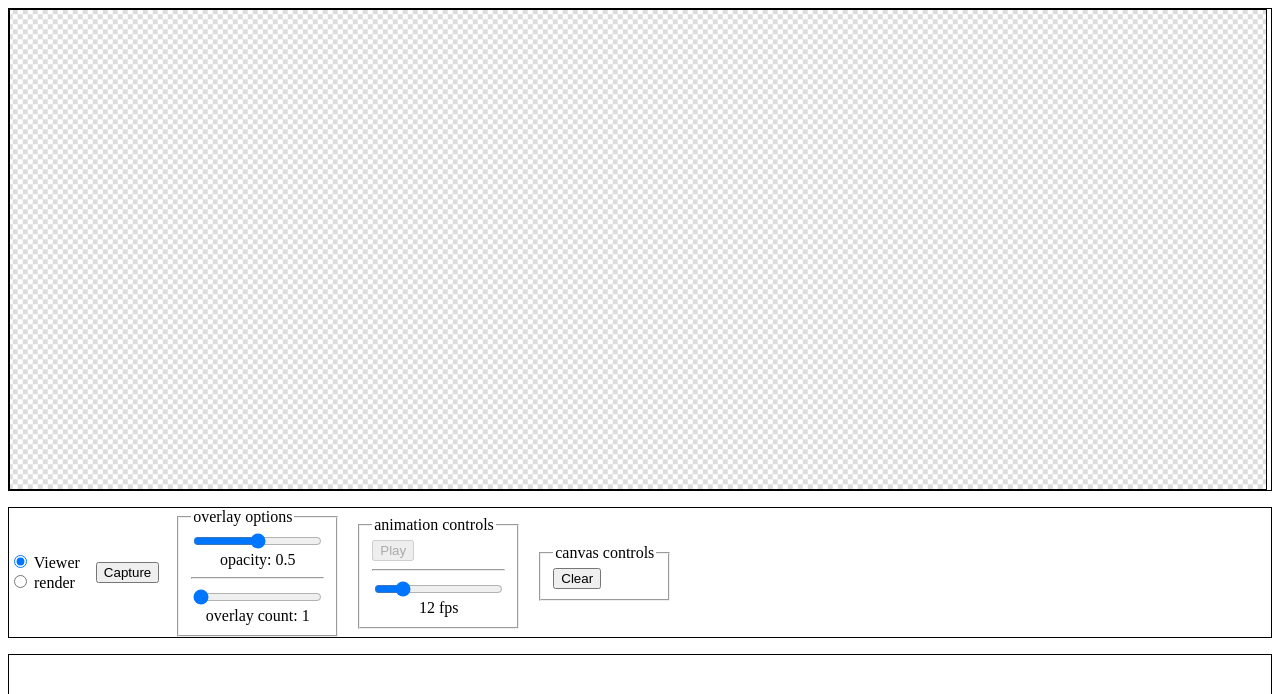
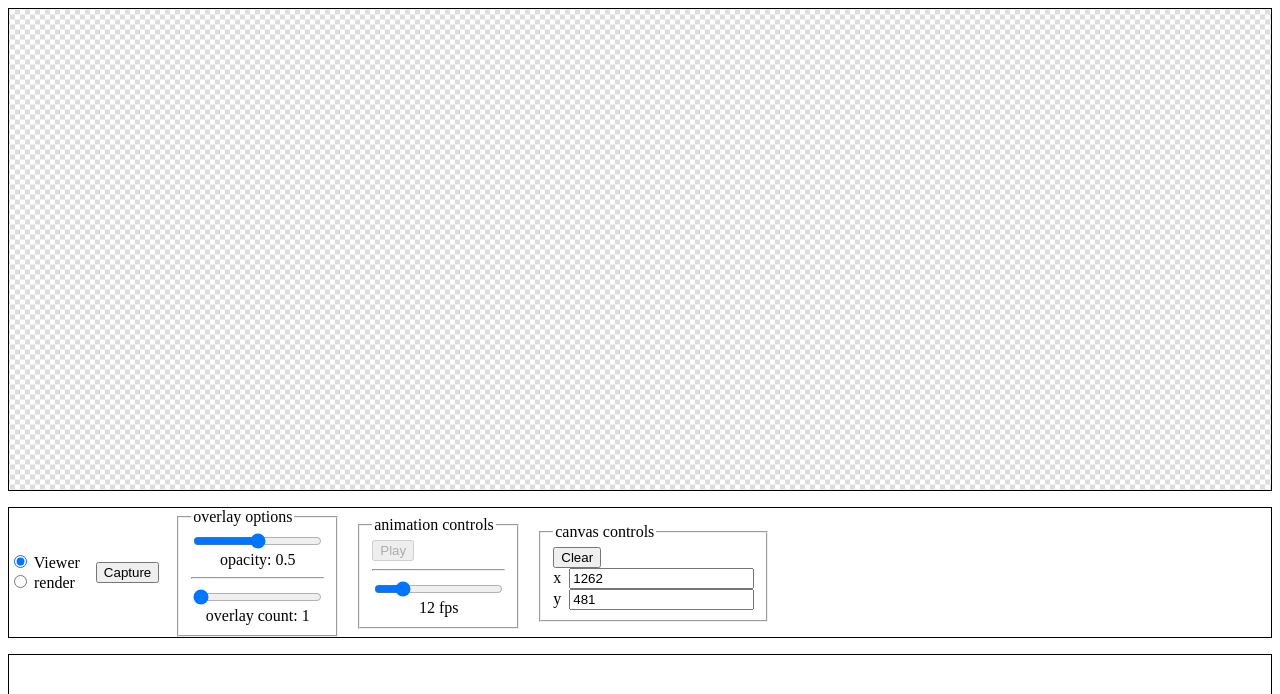
Before and after one commit to maxmmyron/animapper, a SvelteKit app: page / in a window 1280 px wide. Shown: the top 694 px of the page. Built offline with nearby package versions, Linux system fonts and the light colour scheme.

Commit message:
support resizing

```diff
--- a/src/routes/+page.svelte
+++ b/src/routes/+page.svelte
@@ -128,6 +128,14 @@
   <fieldset>
     <legend>canvas controls</legend>
     <button on:click={clear}>Clear</button>
+    <label class="lbl-horz">
+      x
+      <input type="number" bind:value={$size[0]} min="1" />
+    </label>
+    <label class="lbl-horz">
+      y
+      <input type="number" bind:value={$size[1]} min="1" />
+    </label>
   </fieldset>
 </section>
 
@@ -167,6 +175,9 @@
 
   #viewer-container {
     position: relative;
+    display: flex;
+    justify-content: center;
+    align-items: center;
     overflow-x: hidden;
     display: flex;
     gap: 1rem;
@@ -232,6 +243,12 @@
     align-items: center;
   }
 
+  .lbl-horz {
+    display: flex;
+    align-items: center;
+    gap: 0.5rem;
+  }
+
   #output {
     position: absolute;
     top: 0;
```
